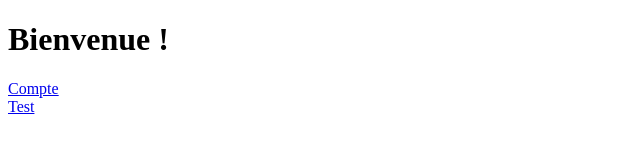
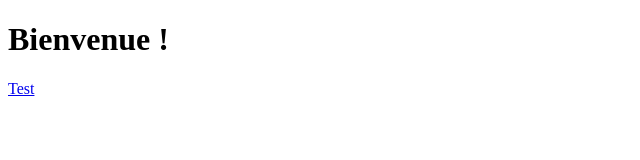
Before and after one commit to koulakolda0-coder/site-html, a plain HTML site: page index.html in a window 1280 px wide. Shown: the full height of the page, 0-640 px from the left. Drawn offline with Linux system fonts and the light colour scheme.

Commit message:
Update index.html

```diff
--- a/index.html
+++ b/index.html
@@ -5,7 +5,6 @@
 </head>
 <body>
     <h1>Bienvenue !</h1>
-    <a href="compte.html">Compte</a><br>
     <a href="test.html">Test</a>
 </body>
 </html>
```
